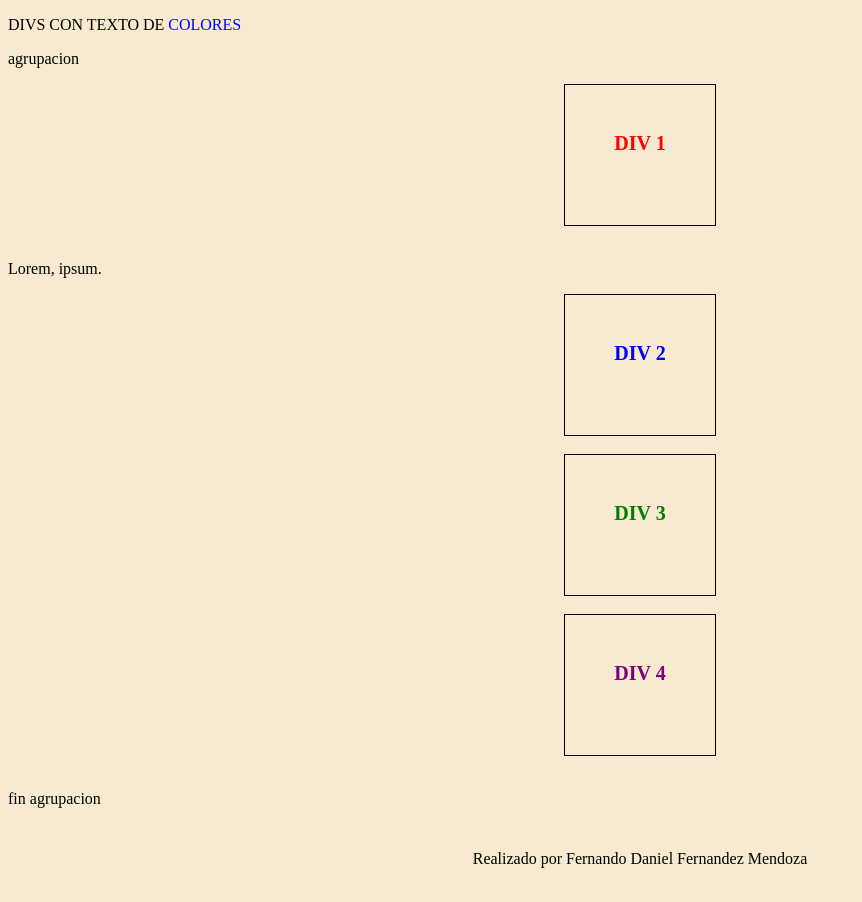
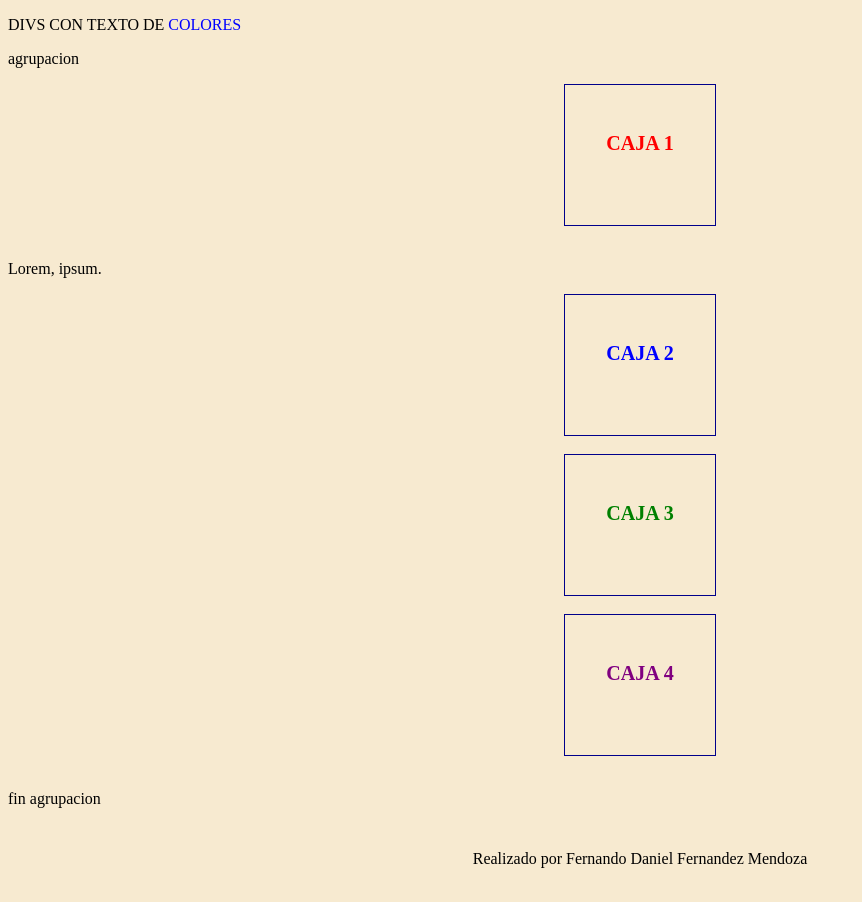
Before and after one commit to FermenF/PRUEBAS_DE_GIT, a plain HTML site: page Index.html in a window 1280 px wide. Shown: the whole page, without its empty margins (0-862 px from the left). Drawn offline with Linux system fonts and the light colour scheme.

Commit message:
CAMBIOS DE NOMBRES Y COLOR BORDE  --VERSION EXPERIMENTAL--

```diff
--- a/Index.html
+++ b/Index.html
@@ -12,11 +12,11 @@
     <div class="container">
         <div class="divPadre">
             <p>agrupacion</p>
-            <div class="divs"><div class="div1"><h6>DIV 1</h6></div></div><br>
+            <div class="divs"><div class="div1"><h6>CAJA 1</h6></div></div><br>
             <p>Lorem, ipsum.</p>
-            <div class="divs"><div class="div2"><h6>DIV 2</h6></div></div><br>
-            <div class="divs"><div class="div3"><h6>DIV 3</h6></div></div><br>
-            <div class="divs"><div class="div4"><h6>DIV 4</h6></div></div><br>
+            <div class="divs"><div class="div2"><h6>CAJA 2</h6></div></div><br>
+            <div class="divs"><div class="div3"><h6>CAJA 3</h6></div></div><br>
+            <div class="divs"><div class="div4"><h6>CAJA 4</h6></div></div><br>
         </div>
     </div>
     <p>fin agrupacion</p>
--- a/styles/styles.css
+++ b/styles/styles.css
@@ -10,7 +10,7 @@
     align-items: center;
     height: 140px;
     width:  150px;
-    border: 1px solid black;
+    border: 1px solid darkblue;
     text-align: center;
     font-size: 30px;
 }
```
